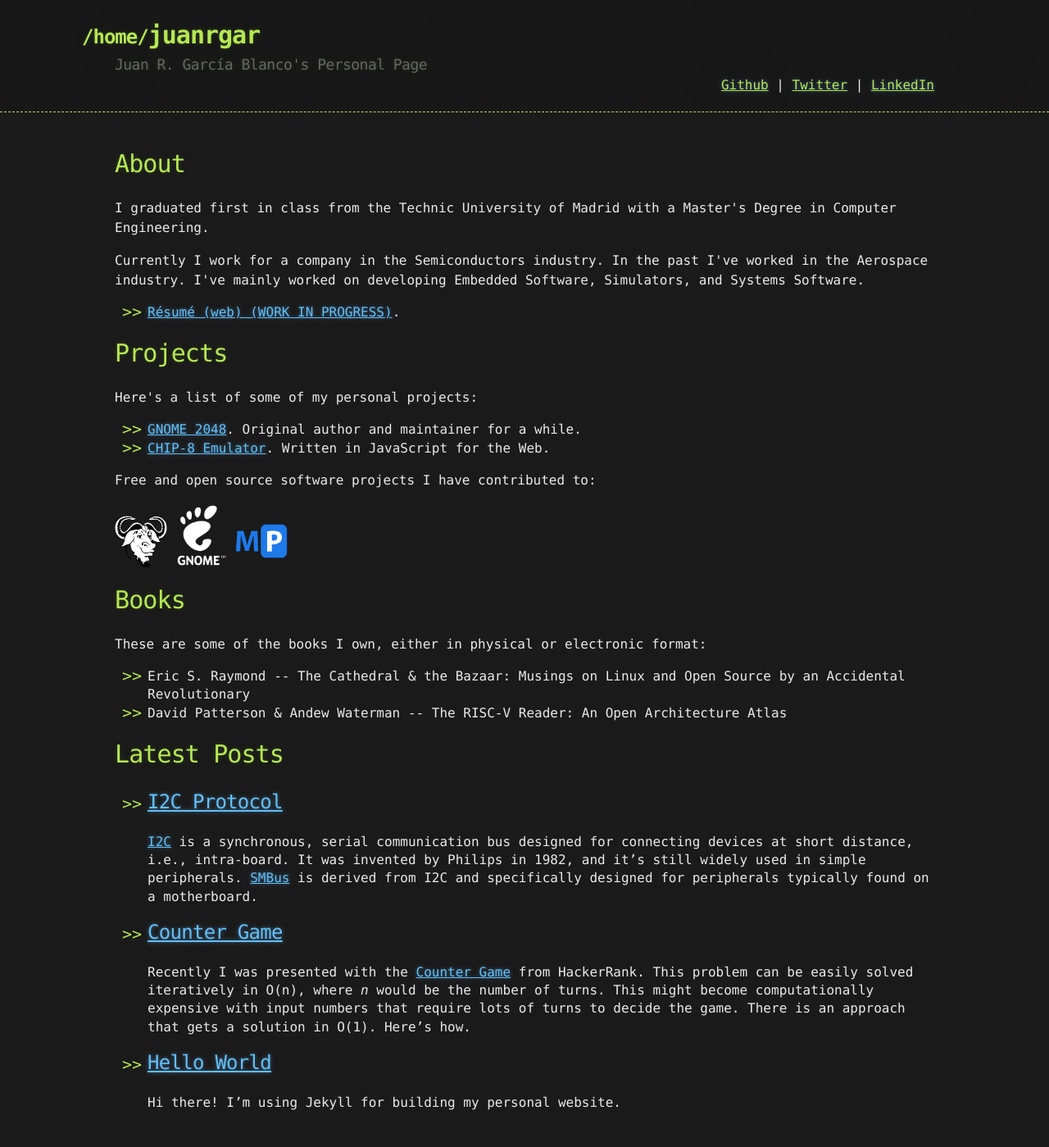
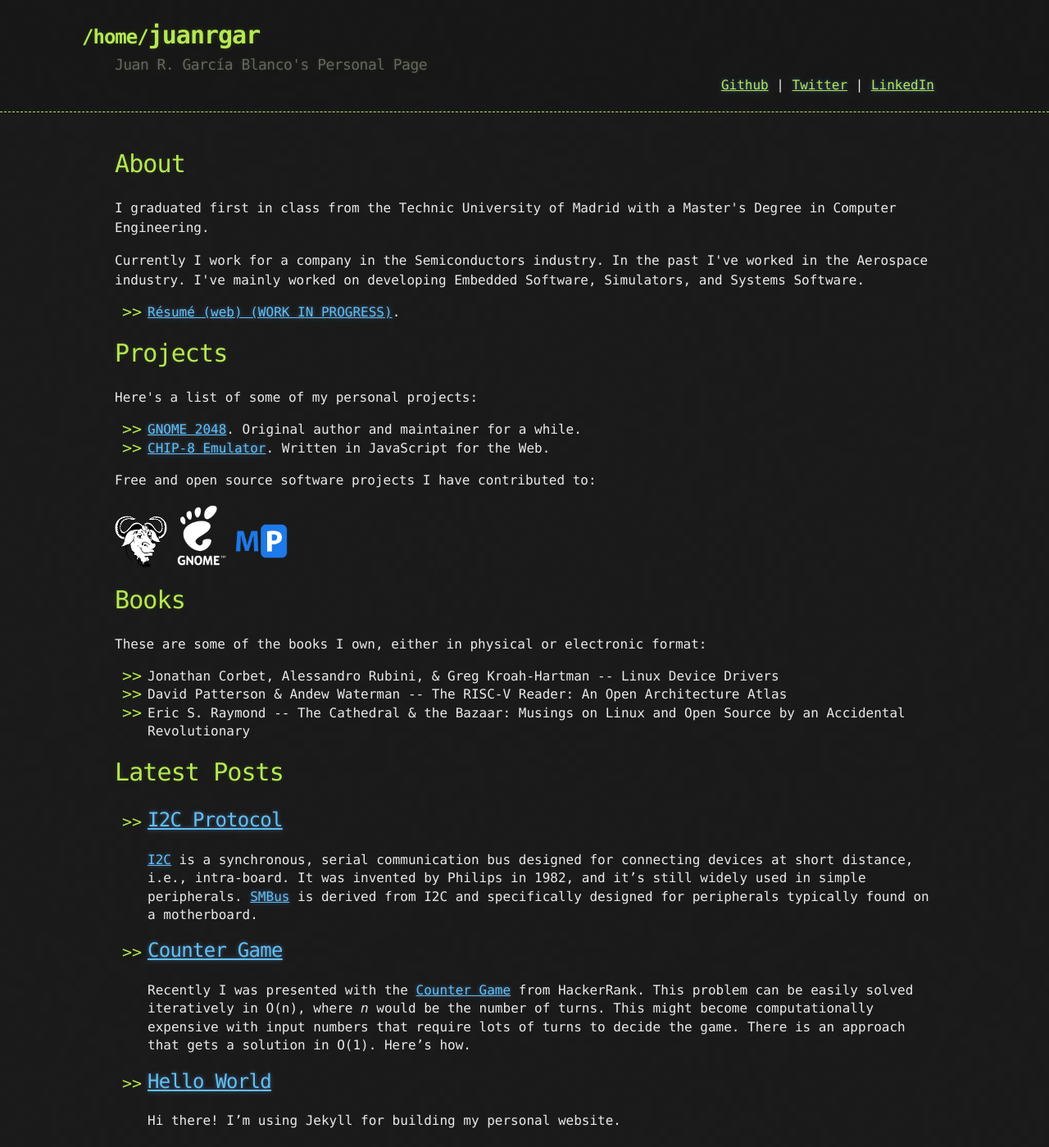
Before and after one commit to juanrgar/juanrgar.github.io, a Jekyll site: the page built from index.html, in a window 1280 px wide. Shown: the whole page at 82% size. Built offline with Jekyll 4.4.1, drawn with Linux system fonts in a browser that asks for light colours; before the commit the page ends 1376 px from its top, so only the background shows below that.

Commit message:
Add LDD3 book
Signed-off-by: Juan R. Garcia Blanco <juanrgar@gmail.com>

```diff
--- a/_includes/books.html
+++ b/_includes/books.html
@@ -4,8 +4,9 @@
   These are some of the books I own, either in physical or electronic format:
 
   <ul>
+    <li>Jonathan Corbet, Alessandro Rubini, & Greg Kroah-Hartman -- Linux Device Drivers</li>
+    <li>David Patterson & Andew Waterman -- The RISC-V Reader: An Open Architecture Atlas</li>
     <li>Eric S. Raymond -- The Cathedral & the Bazaar: Musings on Linux and Open Source by an Accidental Revolutionary</li>
-    <li>David Patterson & Andew Waterman -- The RISC-V Reader: An Open Architecture Atlas</li>
   </ul>
 
 </p>
```
